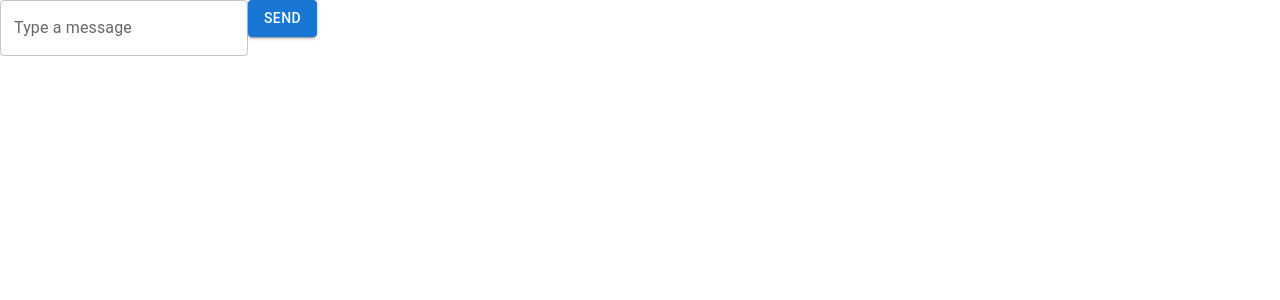
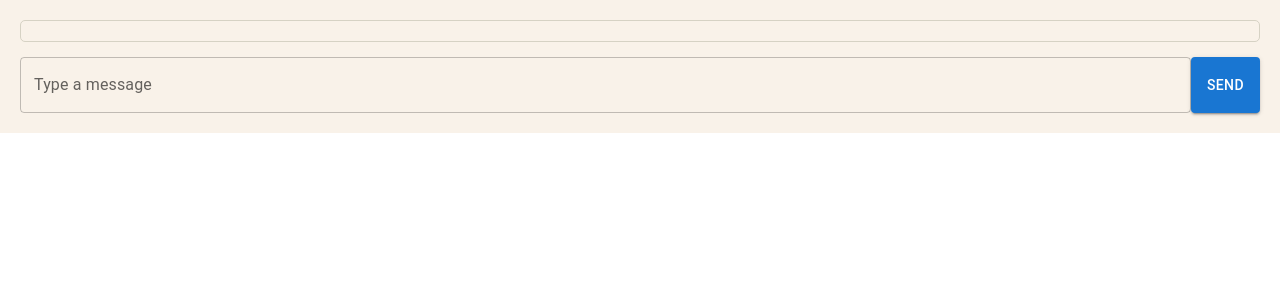
Before and after one commit to harsh-kumar9/KeenChat, a React (Create React App) app in the folder keenchat-app/: page / in a window 1280 px wide. Shown: the top 300 px of the page. Built offline with nearby package versions, Linux system fonts and the light colour scheme.

Commit message:
modified CSS

```diff
--- a/keenchat-app/public/index.html
+++ b/keenchat-app/public/index.html
@@ -6,8 +6,8 @@
     <meta name="viewport" content="width=device-width, initial-scale=1" />
     <meta name="theme-color" content="#000000" />
     <meta
-      name="description"
-      content="Web site created using create-react-app"
+      name="KeenChat App"
+      content="The Attentive Text Interface"
     />
     <link rel="apple-touch-icon" href="%PUBLIC_URL%/logo192.png" />
     <!--
@@ -24,7 +24,7 @@
       work correctly both with client-side routing and a non-root public URL.
       Learn how to configure a non-root public URL by running `npm run build`.
     -->
-    <title>React App</title>
+    <title>KeenChat</title>
   </head>
   <body>
     <noscript>You need to enable JavaScript to run this app.</noscript>
--- a/keenchat-app/src/components/Conversation.js
+++ b/keenchat-app/src/components/Conversation.js
@@ -7,6 +7,7 @@ import { ask } from "../actions/langchainAction";
 import "../styles/Conversation.css";
 
 import { TextField, Button } from "@mui/material";
+
 
 const Conversation = () => {
   const dispatch = useDispatch();
@@ -55,17 +56,17 @@ const Conversation = () => {
   };
 
   return (
-    <div>
-      <div className="convo-history">
+    <div className="conversation">
+      <div className="convo-history-container">
         {langchain.history.map((history, index) => (
-          <div key={index} className="convo-history">
-            <div>
-              <span>{langchain.human_identifier}</span>
+          <div key={index}>
+            <div className="human-convo">
+              {/* <span>{langchain.human_identifier}</span> */}
               <p>{history[langchain.human_identifier]}</p>
             </div>
 
-            <div>
-              <span>{langchain.bot_identifier}</span>
+            <div className="bot-convo">
+              {/* <span>{langchain.bot_identifier}</span> */}
               <p>
                 {index === langchain.history.length - 1
                   ? convo.output
@@ -75,13 +76,14 @@ const Conversation = () => {
           </div>
         ))}
       </div>
-      <form onSubmit={handleMessageSubmit}>
+      <form onSubmit={handleMessageSubmit} className="message-form">
         <TextField
           value={inputValue}
           onChange={(e) => setInputValue(e.target.value)}
           label="Type a message"
+          className="message-input"
         />
-        <Button type="submit" variant="contained">
+        <Button type="submit" variant="contained" className="send-button">
           Send
         </Button>
       </form>
--- a/keenchat-app/src/styles/Conversation.css
+++ b/keenchat-app/src/styles/Conversation.css
@@ -2,3 +2,57 @@
   flex: 1;
   flex-direction: column;
 }
+
+.conversation {
+  background-color: #f9f2e9;
+  font-family: Arial, sans-serif;
+  padding: 20px;
+}
+
+.convo-history-container {
+  border: 1px solid #d6d2c4;
+  padding: 10px;
+  border-radius: 5px;
+  margin-bottom: 15px;
+  max-height: 80vh;
+  overflow-y: auto;
+}
+
+.single-convo {
+  margin-bottom: 10px;
+}
+
+.human-convo {
+  background-color: #fdf0dc;
+  color: #333;
+  margin: 5px 5px 5px auto;
+  padding: 10px;
+  border-radius: 10px;
+  display: block;
+  max-width: 70%;
+}
+
+.bot-convo {
+  background-color: #d6d2c4;
+  color: #333;
+  margin: 5px auto 5px 5px;
+  padding: 10px;
+  border-radius: 10px;
+  display: block;
+  max-width: 70%;
+}
+
+.message-form {
+  display: flex;
+  justify-content: space-between;
+}
+
+.message-input {
+  flex-grow: 1;
+  margin-right: 10px;
+}
+
+.send-button {
+  background-color: #fbd38d;
+  color: #333;
+}
```
